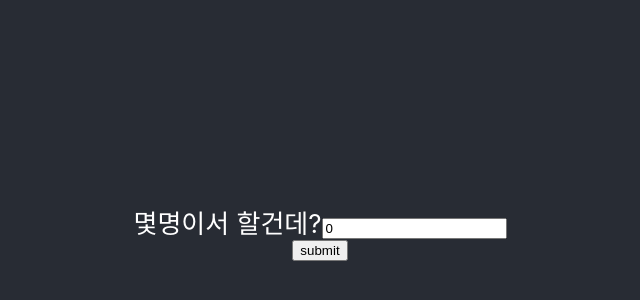
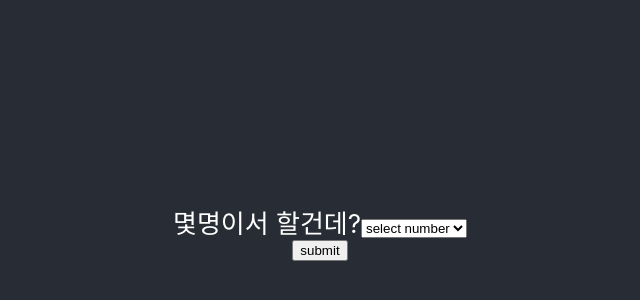
Before and after one commit to JungHanYoung/mafiagame_react, a React (Create React App) app: page /setting in a window 1280 px wide. Shown: the part 168-468 px from the top of the page, without its empty margins (320-960 px from the left). Built offline with nearby package versions, Linux system fonts and the light colour scheme.

Commit message:
setting page - people num input, number->select

```diff
--- a/package.json
+++ b/package.json
@@ -3,6 +3,7 @@
   "version": "0.1.0",
   "private": true,
   "dependencies": {
+    "animate.css": "^3.7.0",
     "react": "^16.7.0",
     "react-dom": "^16.7.0",
     "react-router-dom": "^4.3.1",
--- a/src/App.js
+++ b/src/App.js
@@ -1,5 +1,5 @@
 import React, { Component } from 'react';
-import { Link } from 'react-router-dom';
+import { Link, withRouter } from 'react-router-dom';
 import './App.css';
 
 class App extends Component {
@@ -31,6 +31,10 @@ class App extends Component {
 	onGameStart = () => {};
 	onGameSetting = () => {};
 	render() {
+		const location = this.props.location;
+		// console.log(location.state);
+		// console.log(location.state ? location.state.redirectMesg : 'not exists location');
+		location.state && location.state.redirectMesg && alert(location.state.redirectMesg);
 		return (
 			<div className="App">
 				<header className="App-header">
@@ -47,4 +51,4 @@ class App extends Component {
 	}
 }
 
-export default App;
+export default withRouter(App);
--- a/src/index.js
+++ b/src/index.js
@@ -1,6 +1,7 @@
 import React from 'react';
 import ReactDOM from 'react-dom';
 import './index.css';
+import 'animate.css';
 import App from './App';
 import { BrowserRouter as Router, Route } from 'react-router-dom';
 
--- a/src/routes/GameStart.js
+++ b/src/routes/GameStart.js
@@ -1,17 +1,33 @@
 import React from 'react';
+import { withRouter, Redirect } from 'react-router-dom';
 
 class GameStart extends React.Component {
+	// componentWillMount() {
+	// 	const state = this.props.location.state;
+	// 	if (!state) {
+	// 		console.log('do not setting');
+	// 		console.log(this.props.history);
+	// 		// this.props.history.goBack({ hello: 'world' });
+	// 		this.props.history.replace('/', { hello: 'world' });
+	// 		return false;
+	// 	}
+	// }
 	render() {
-		const { jobs } = this.props.location.state;
+		const state = this.props.location.state;
 
-		console.log(jobs);
+		console.log(state ? state.jobs : 'no state');
 		return (
 			<div>
 				GameStart Page... 준비중...
-				{jobs.map((job) => <div key={job.code}>{`${job.jobName} : ${job.count}명`}</div>)}
+				{/* {!jobs && <Redirect to="/" />} */}
+				{state ? (
+					state.jobs.map((job) => <div key={job.code}>{`${job.jobName} : ${job.count}명`}</div>)
+				) : (
+					<Redirect to={{ pathname: '/', state: { redirectMesg: 'do not setting...' } }} />
+				)}
 			</div>
 		);
 	}
 }
 
-export default GameStart;
+export default withRouter(GameStart);
--- a/src/routes/Setting.js
+++ b/src/routes/Setting.js
@@ -26,8 +26,7 @@ class Setting extends Component {
 				count: 0
 			}
 		],
-		num: 0,
-		selectPeopleCheck: false
+		num: 0
 	};
 	// handleJobCount = (event) => {
 	//     this.state.jobs.find()
@@ -69,12 +68,14 @@ class Setting extends Component {
 			});
 		} else {
 			alert('People num is over 3');
-			this.setState({
-				num: 0
-			});
+			// console.dir(this.refs.pp);
+			// this.setState({
+			// 	num: 0
+			// });
 		}
 	};
 	onPeopleChange = (e) => {
+		// console.log(e.target);
 		const value = Number(e.target.value);
 		this.setState({
 			num: value
@@ -88,7 +89,7 @@ class Setting extends Component {
 				return job.count;
 			})
 			.reduce((accu, count) => accu + count);
-		console.log(counts);
+		// console.log(counts);
 
 		if (counts === num) {
 			history.push('/start', {
@@ -99,25 +100,47 @@ class Setting extends Component {
 		}
 	};
 	render() {
-		const { jobs, num, selectPeopleCheck } = this.state;
-		console.log(this.props);
+		const { jobs, num } = this.state;
+		// console.log(this.props);
 		return (
 			<div className="App-header">
 				<div>
 					몇명이서 할건데?
-					<input type="number" value={num} onBlur={this.onPeopleCheck} onChange={this.onPeopleChange} />
+					{/* <input
+						type="number"
+						value={num}
+						onBlur={this.onPeopleCheck}
+						onChange={this.onPeopleChange}
+						ref="pp"
+					/> */}
+					{/* <select>{(1)['..'](10)}</select> */}
+					<select value={num} onChange={this.onPeopleChange}>
+						<option>select number</option>
+						{Array.from({ length: 9 }, (v, k) => k + 4).map((num) => (
+							<option key={num} value={num}>
+								{num}
+							</option>
+						))}
+					</select>
 				</div>
-				{selectPeopleCheck &&
+				{num > 3 &&
 					jobs.map((job) => (
 						<div key={job.code}>
 							<span
 								style={{
 									paddingRight: 15
 								}}
+								className="animated fadeInLeft"
 							>
 								{job.jobName}은 몇명?
 							</span>
-							<input type="number" name={job.code} value={job.count} onChange={this.handleJobCount} />
+							<input
+								type="number"
+								name={job.code}
+								value={job.count}
+								onChange={this.handleJobCount}
+								className="animated fadeInRight"
+							/>
 						</div>
 					))}
 				<button onClick={this.onSettingEnd}>submit</button>
```
Also changed, not shown: 1 other file (tests, documents, lock files or other folders).
